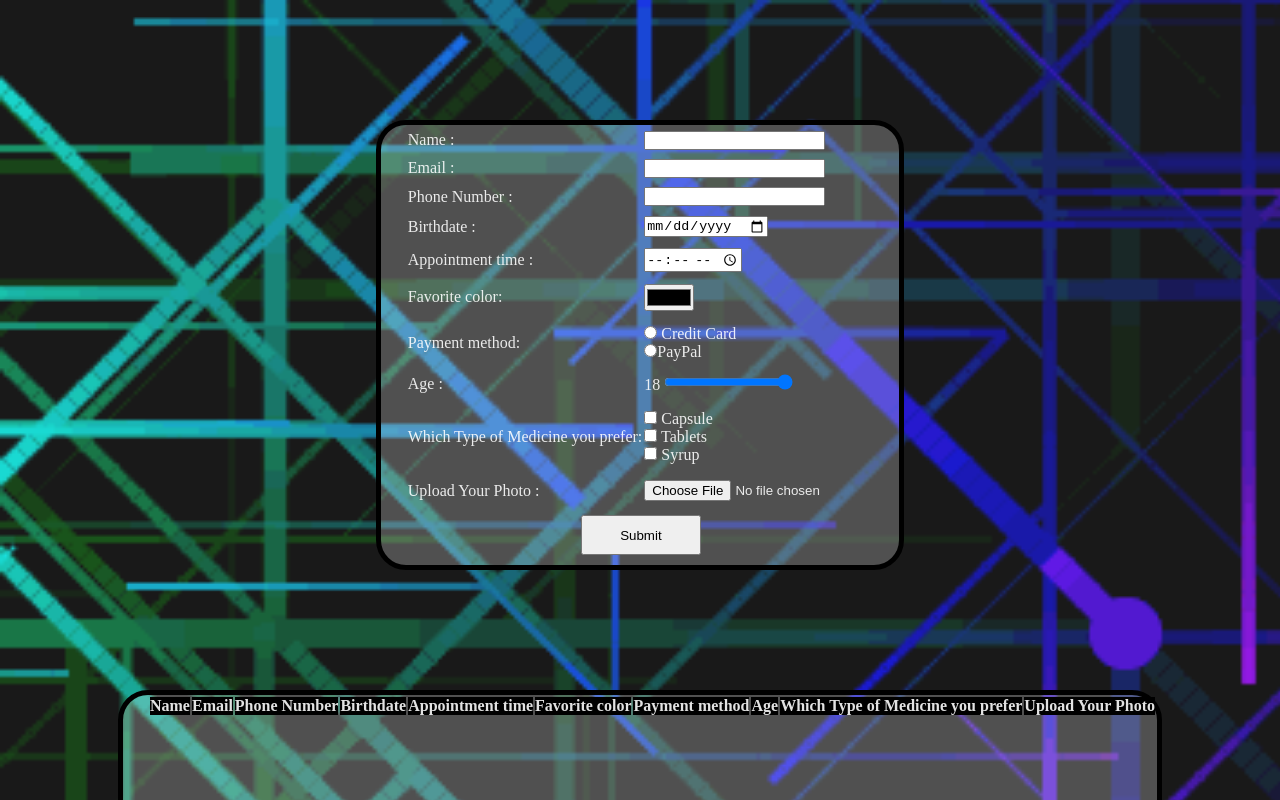
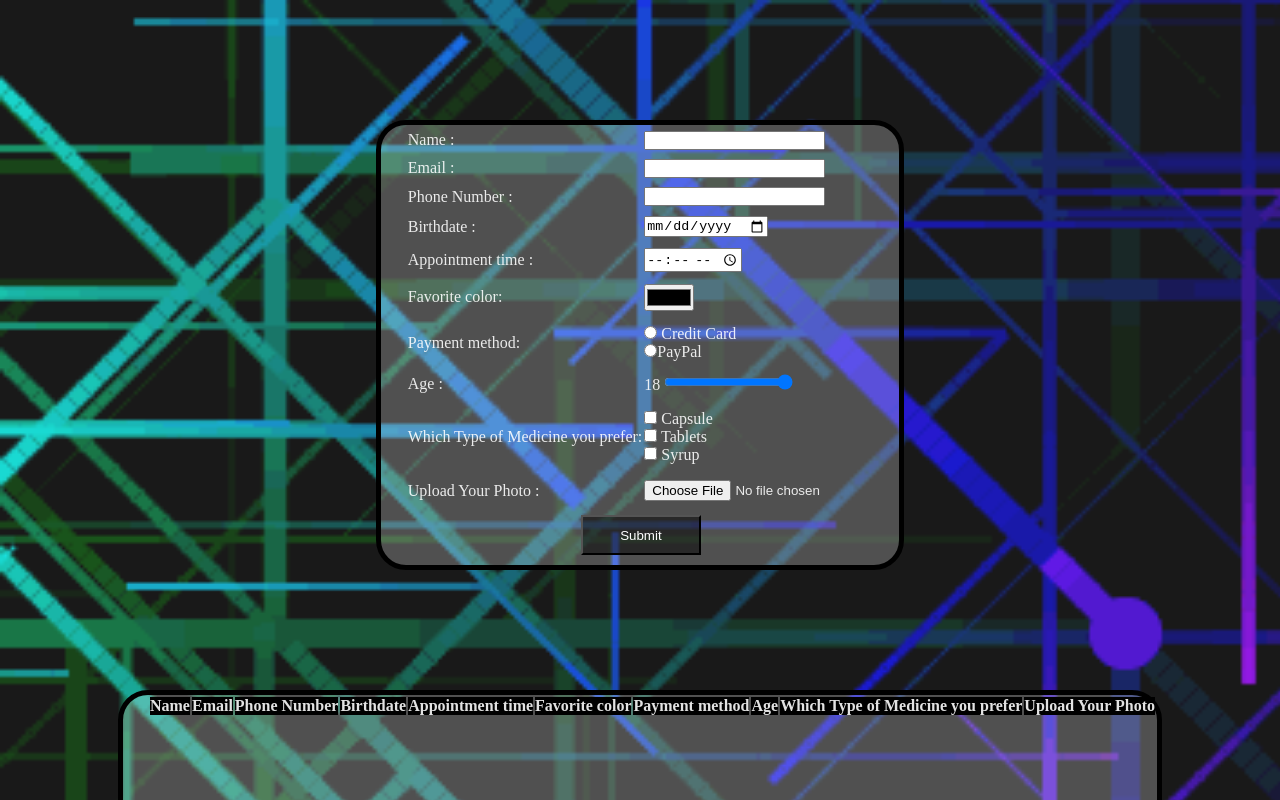
Before and after one commit to vasoya-nihal/problem2, a plain HTML site: page form.html in a window 1280 px wide. Shown: the top 800 px of the page. Drawn offline with Linux system fonts and the light colour scheme.

Commit message:
form change

```diff
--- a/form.html
+++ b/form.html
@@ -113,7 +113,7 @@
                     </td> -->
                     <td>
                         <input type="submit" name="submit" id="submit" onclick="myForm()"
-                            style="float: right; width: 120px; margin-right: -25%; height: 40px;">
+                            style="float: right; width: 120px; margin-right: -25%; height: 40px; background-color: rgba(0, 0, 0, 0.503); color: white;">
                     </td>
                 </tr>
             </form>
```
